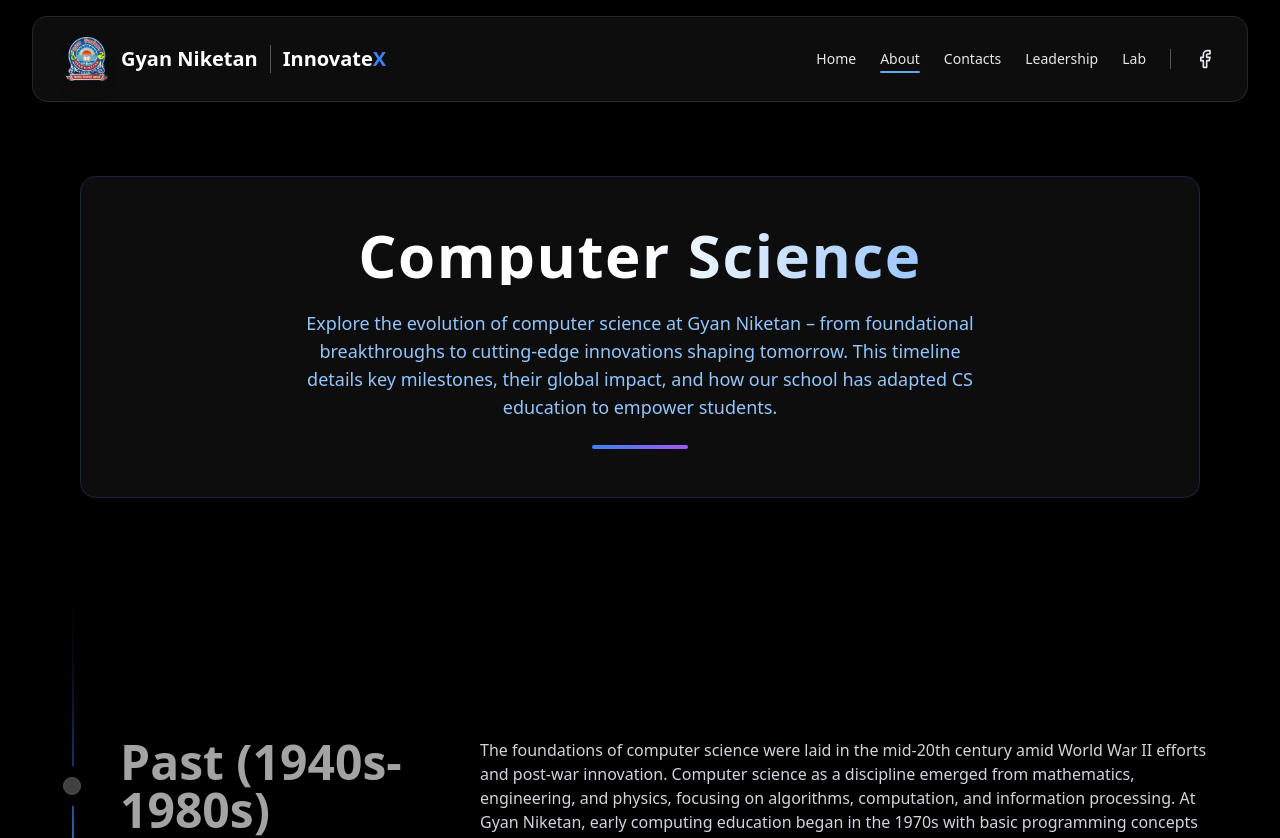
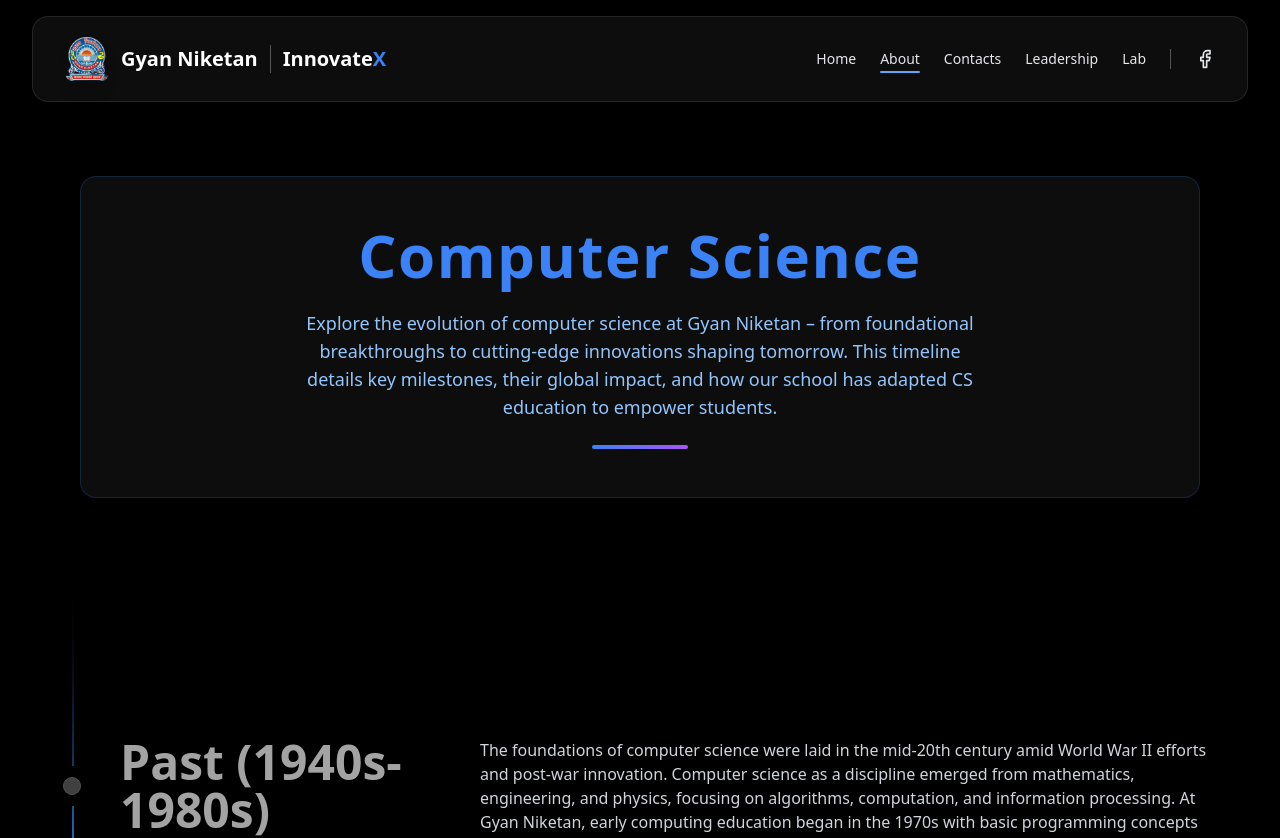
Before and after one commit to Suryanshu-Nabheet/InnovateX, a React (Vite) app: page /about in a window 1280 px wide. Shown: the top 838 px of the page. Built offline with nearby package versions, Linux system fonts and the light colour scheme.

Commit message:
Added Styles

```diff
--- a/src/components/About/main.tsx
+++ b/src/components/About/main.tsx
@@ -62,10 +62,10 @@ const Timeline = ({ data }: { data: TimelineEntry[] }) => {
       >
         <div className="text-center bg-white/5 backdrop-blur-sm rounded-2xl p-8 md:p-12 shadow-2xl border border-blue-500/20"> {/* Subtle blue glow container */}
           <motion.h2
-            className="text-lg md:text-5xl lg:text-6xl mb-6 font-bold max-w-4xl mx-auto bg-gradient-to-r from-white via-white to-blue-400 bg-clip-text text-transparent tracking-wide" // Blue-white gradient text
-            whileHover={{ scale: 1.02 }} // Subtle hover
+            className="text-lg md:text-5xl lg:text-6xl mb-6 font-bold max-w-4xl mx-auto tracking-wide"
+            whileHover={{ scale: 1.02 }}
           >
-            Computer Science
+            <span className="text-blue-500">Computer Science</span>
           </motion.h2>
           <motion.p
             className="text-blue-300 text-sm md:text-lg max-w-2xl mx-auto leading-relaxed font-light" // Light blue for premium feel
--- a/src/components/Lab/Projects/AiStudyBuddy.tsx
+++ b/src/components/Lab/Projects/AiStudyBuddy.tsx
@@ -14,7 +14,7 @@ export const projectData = {
   date: "2025-01-15",
   image: "https://images.unsplash.com/photo-1677442136019-21780ecad995?ixlib=rb-4.0.3&ixid=M3wxMjA3fDB8MHxwaG90by1wYWdlfHx8fGVufDB8fHx8fA%3D%3D&auto=format&fit=crop&w=400&h=300&q=80", // External AI/chatbot thumbnail
   // Optional for details (not used in cards)
-  desc: "Developed by Class XII students, this chatbot uses natural language processing to answer questions on math, science, and CS basics. Trained on school curriculum data for personalized learning.",
+  desc: "Developed by Class IX students, this chatbot uses natural language processing to answer questions on math, science, and CS basics. Trained on school curriculum data for personalized learning.",
   team: ["Suryanshu Nabheet", "Rakshit Ranjan"],
   codeLink: "https://github.com/Suryanshu-Nabheet/ai-study-buddy",
   reportLink: "/lab/reports/ai-study-buddy.pdf",
--- a/src/components/Lab/main.tsx
+++ b/src/components/Lab/main.tsx
@@ -28,8 +28,9 @@ const Lab = () => {
               animate={{ opacity: 1, y: 0 }}
               className="text-center mb-20"
             >
-              <motion.h1 className="text-4xl md:text-6xl font-bold mb-6 bg-gradient-to-r from-white via-white to-blue-400 bg-clip-text text-transparent tracking-wide">
-                Our CS Lab Projects
+              <motion.h1 className="text-4xl md:text-6xl font-bold mb-6 tracking-wide">
+                <span className="text-white">Our CS</span>{" "}
+                <span className="text-blue-400">Lab Projects</span>
               </motion.h1>
               <motion.p className="text-gray-300 text-lg md:text-xl max-w-3xl mx-auto leading-relaxed font-light mb-8">
                 Discover innovative student-led creations from InnovateX.
--- a/src/components/Leadership/main.tsx
+++ b/src/components/Leadership/main.tsx
@@ -8,7 +8,7 @@ const ProfileCard = ({
   name,
   role,
   bio,
-  className = ""
+  className = "",
 }: {
   name: string;
   role: string;
@@ -35,7 +35,9 @@ const Leadership = () => {
   return (
     <div className="min-h-screen bg-black text-white antialiased">
       <Navbar /> {/* Navbar for consistency */}
-      <main className="pt-20 md:pt-24"> {/* Top padding to avoid navbar overlap */}
+      <main className="pt-20 md:pt-24">
+        {" "}
+        {/* Top padding to avoid navbar overlap */}
         {/* Main Content with Blue Blob Background (like other pages) */}
         <div className="relative max-w-7xl mx-auto px-6 py-20">
           <div className="absolute inset-0 opacity-20">
@@ -51,18 +53,22 @@ const Leadership = () => {
               className="text-center mb-20"
             >
               <motion.h1
-                className="text-4xl md:text-6xl font-bold mb-6 bg-gradient-to-r from-white via-white to-blue-400 bg-clip-text text-transparent tracking-wide"
+                className="text-4xl md:text-6xl font-bold mb-6 tracking-wide"
                 whileHover={{ scale: 1.02 }}
               >
-                Our Leaders
+                <span className="text-white">Our </span>
+                <span className="text-blue-500">Leaders</span>
               </motion.h1>
+
               <motion.p
                 className="text-blue-300 text-lg md:text-xl max-w-3xl mx-auto leading-relaxed font-light"
                 initial={{ opacity: 0 }}
                 animate={{ opacity: 1 }}
                 transition={{ delay: 0.3, duration: 0.8 }}
               >
-                Meet the visionary leaders of Gyan Niketan School and the passionate alumni leaders of InnovateX. Their dedication shapes the future of computer science education.
+                Meet the visionary leaders of Gyan Niketan School and the
+                passionate alumni leaders of InnovateX. Their dedication shapes
+                the future of computer science education.
               </motion.p>
               <motion.div
                 className="w-24 h-1 bg-gradient-to-r from-blue-500 to-purple-500 rounded-full mx-auto mt-6"
@@ -80,10 +86,14 @@ const Leadership = () => {
                 className="flex items-center gap-4 mb-8"
               >
                 <Users className="text-blue-400" size={32} />
-                <h2 className="text-3xl font-bold text-white">School Leaders & Visionaries</h2>
+                <h2 className="text-3xl font-bold text-white">
+                  School Leaders & Visionaries
+                </h2>
               </motion.div>
               <p className="text-gray-400 text-lg max-w-4xl mx-auto mb-12 text-center">
-                The esteemed leadership of Gyan Niketan, guiding the institution with expertise in education, administration, and holistic development.
+                The esteemed leadership of Gyan Niketan, guiding the institution
+                with expertise in education, administration, and holistic
+                development.
               </p>
               <div className="grid grid-cols-1 md:grid-cols-2 lg:grid-cols-3 gap-8">
                 <ProfileCard
@@ -127,10 +137,14 @@ const Leadership = () => {
                 className="flex items-center gap-4 mb-8"
               >
                 <GraduationCap className="text-blue-400" size={32} />
-                <h2 className="text-3xl font-bold text-white">InnovateX Alumni Leaders</h2>
+                <h2 className="text-3xl font-bold text-white">
+                  InnovateX Alumni Leaders
+                </h2>
               </motion.div>
               <p className="text-gray-400 text-lg max-w-4xl mx-auto mb-12 text-center">
-                The trailblazing alumni who lead InnovateX, our CS innovation group. As former students, they continue to inspire through leadership and community impact.
+                The trailblazing alumni who lead InnovateX, our CS innovation
+                group. As former students, they continue to inspire through
+                leadership and community impact.
               </p>
               <div className="grid grid-cols-1 md:grid-cols-2 gap-8">
                 <ProfileCard
```
